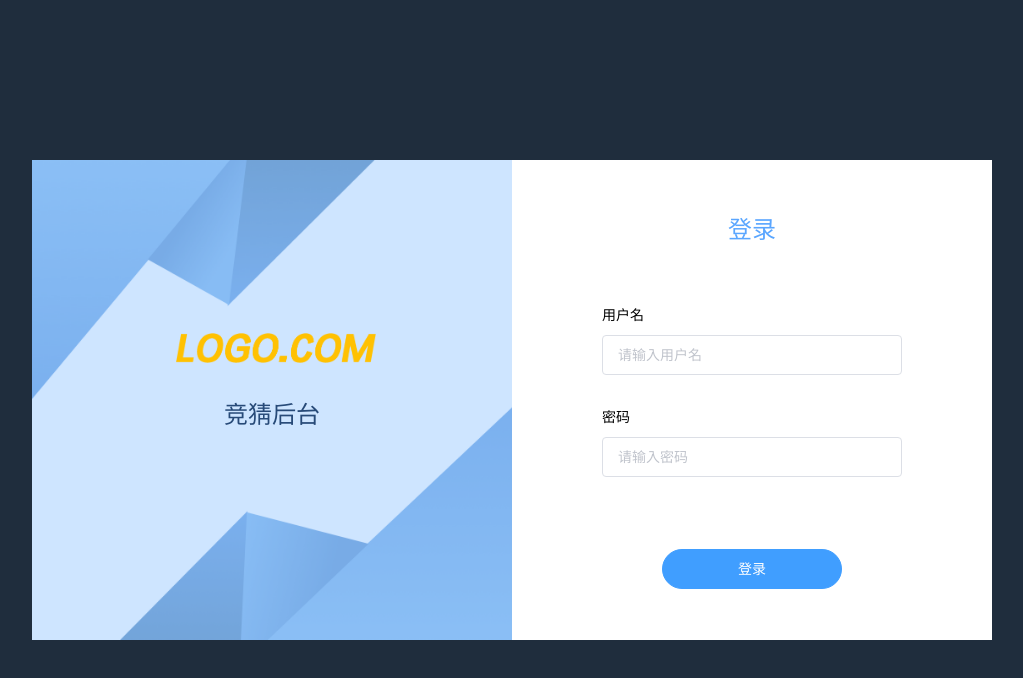
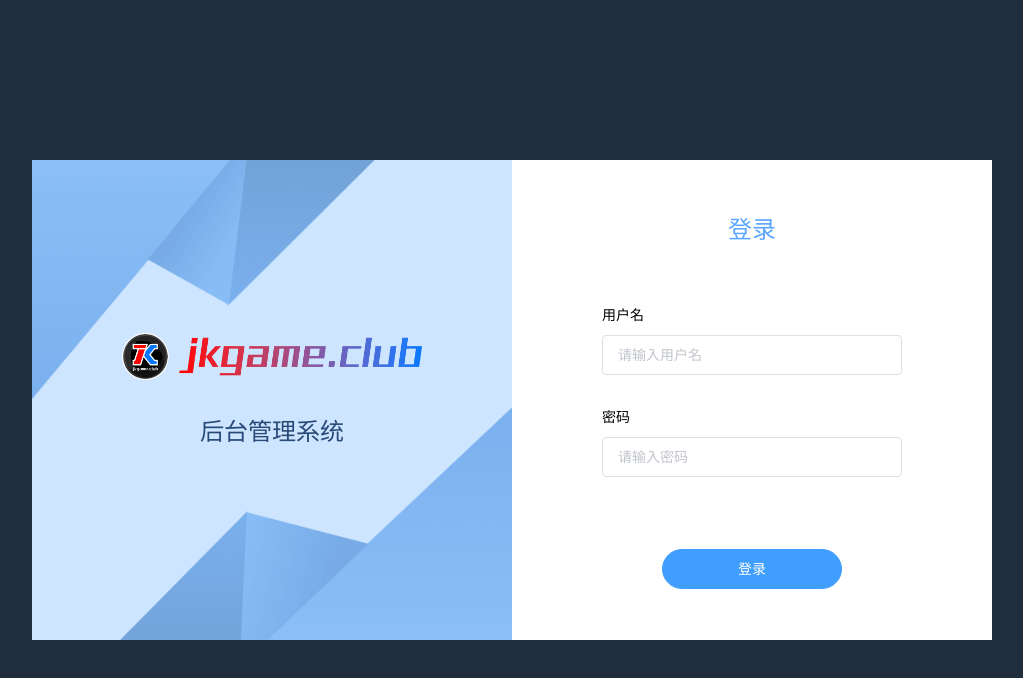
Before and after one commit to liaozy725/guess-backstage, a Vue app: page /jc/login in a window 1280 px wide. Shown: the top 678 px of the page, without its empty margins (128-1151 px from the left). Built offline with nearby package versions, Linux system fonts and the light colour scheme.

Commit message:
20200208

```diff
--- a/public/index.html
+++ b/public/index.html
@@ -5,7 +5,7 @@
     <meta http-equiv="X-UA-Compatible" content="IE=edge">
     <meta name="viewport" content="width=device-width,initial-scale=1.0">
     <link rel="icon" href="<%= BASE_URL %>favicon.ico">
-    <title>backstage-demo</title>
+    <title>jkGame 后台管理系统</title>
     <script src="/static/config.js"></script>
     <script src="https://gosspublic.alicdn.com/aliyun-oss-sdk.min.js"></script>
   </head>
--- a/src/views/Other/login.vue
+++ b/src/views/Other/login.vue
@@ -6,7 +6,7 @@
           <div class="logo-left-img">
             <img src="../../assets/logo.png" alt />
           </div>
-          <div class="logoTitle">竞猜后台</div>
+          <div class="logoTitle">后台管理系统</div>
         </div>
       </div>
       <div class="login-right fr">
@@ -110,12 +110,12 @@
 
       .logo-left-text {
         margin: 173px auto 0;
-        width: 192px;
+        width: 300px;
 
         .logo-left-img img {
           display: block;
           margin: 0 auto;
-          width: 200px;
+          width: 300px;
         }
 
         .logoTitle {
```
Also changed, not shown: src/assets/logo.png.
